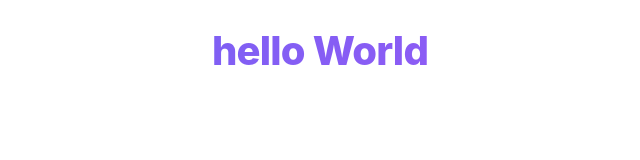
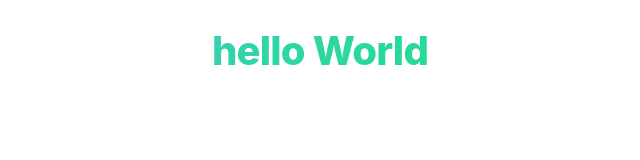
Before and after one commit to uzer0ne/Tp-git-charles, a plain HTML site: page index.html in a window 1280 px wide. Shown: the whole page, without its empty margins (320-960 px from the left). Drawn offline with Linux system fonts and the light colour scheme.

Commit message:
Modifie la couleur du titre en bleu

```diff
--- a/css/lingne.css
+++ b/css/lingne.css
@@ -5,7 +5,7 @@ h1 {
   font-weight: 800;
 
   /* Dégradé de couleur moderne sur le texte */
-  background: linear-gradient(135deg, #6366f1, #a855f7);
+  background: linear-gradient(135deg, #57bfe7, #02ee5c);
   -webkit-background-clip: text;
   -webkit-text-fill-color: transparent;
 
```
